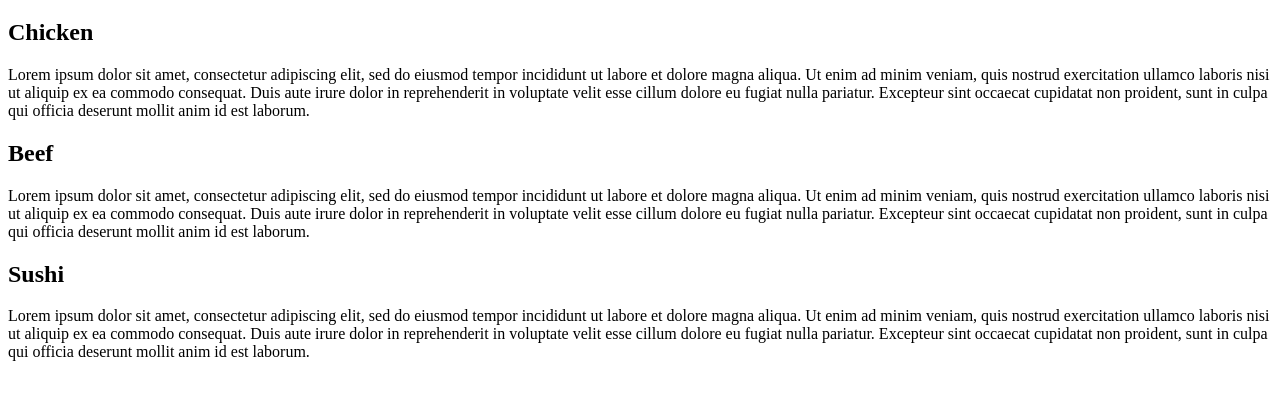
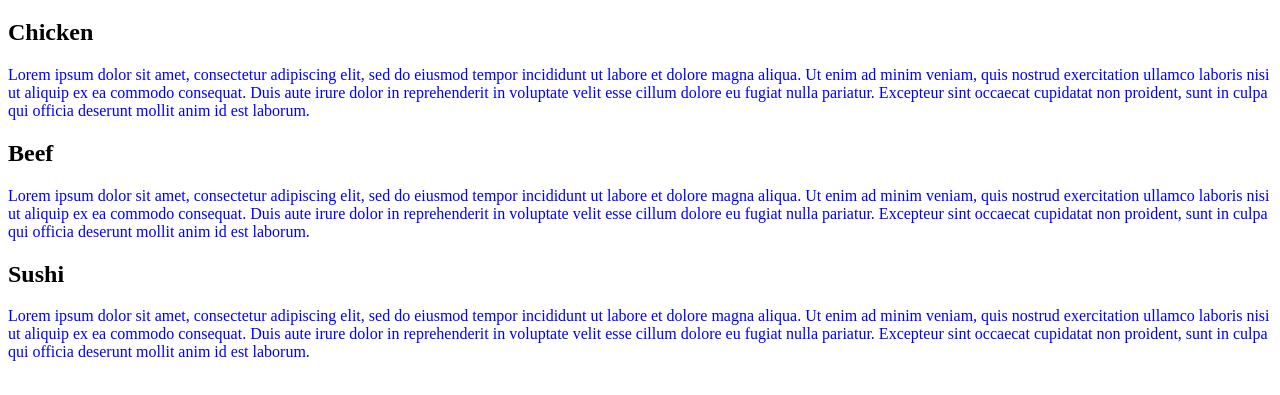
Before and after one commit to krislam2001/Coursera-HTML-course, a plain HTML site: page module2-solution/index.html in a window 1280 px wide. Shown: the part 61-456 px from the top of the page. Drawn offline with Linux system fonts and the light colour scheme.

Commit message:
Add css file

```diff
--- /dev/null
+++ b/module2-solution/css/styles.css
@@ -0,0 +1,3 @@
+p {
+	color: blue;
+}
--- a/module2-solution/index.html
+++ b/module2-solution/index.html
@@ -3,6 +3,7 @@
 <head>
 	<meta charset="utf-8">
 	<meta name="viewport" content="width=device-width, initial-scale=1">
+	<link rel="stylesheet" href="css/styles.css">
 	<title>Hello coursera !</title>
 </head>
 <body>
```
